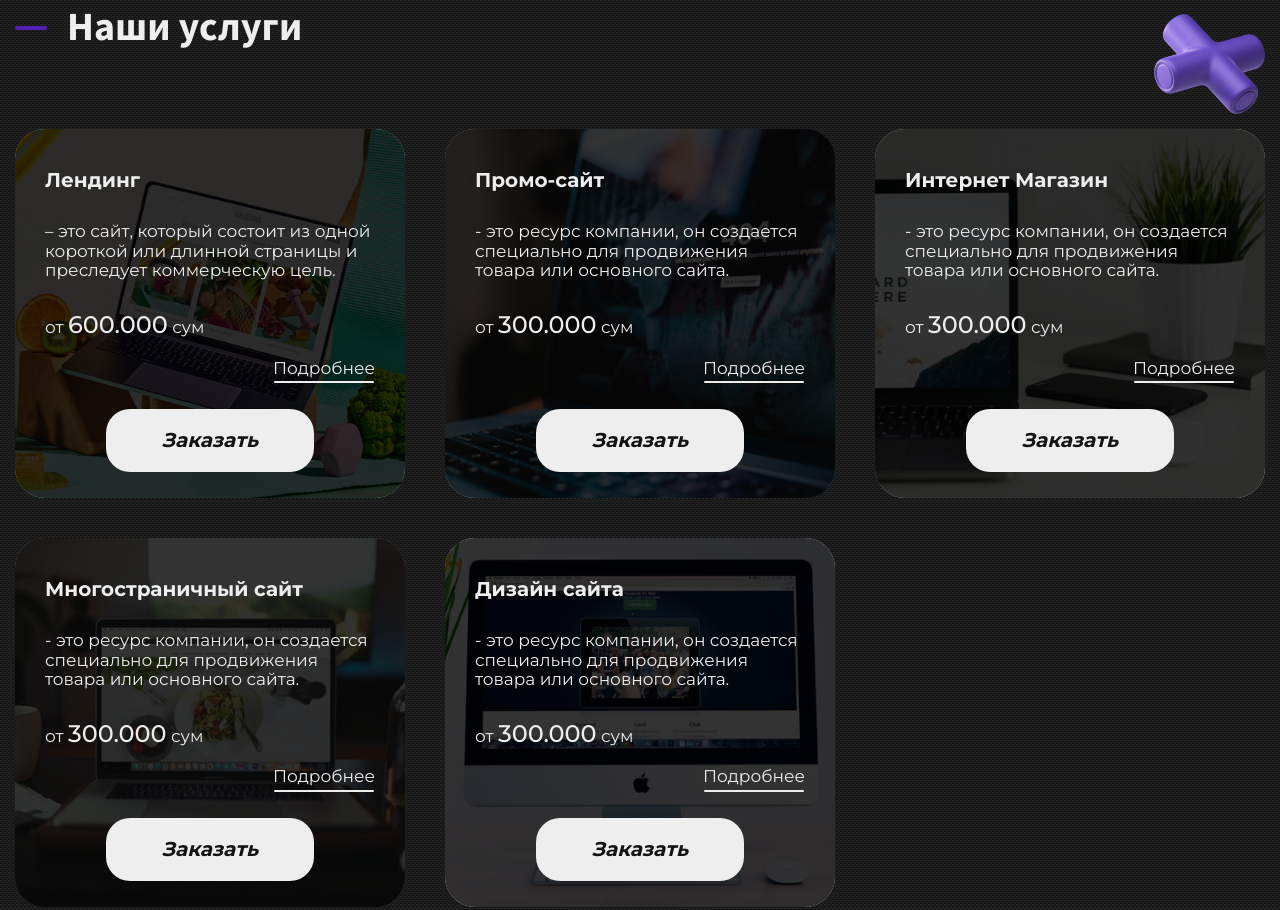
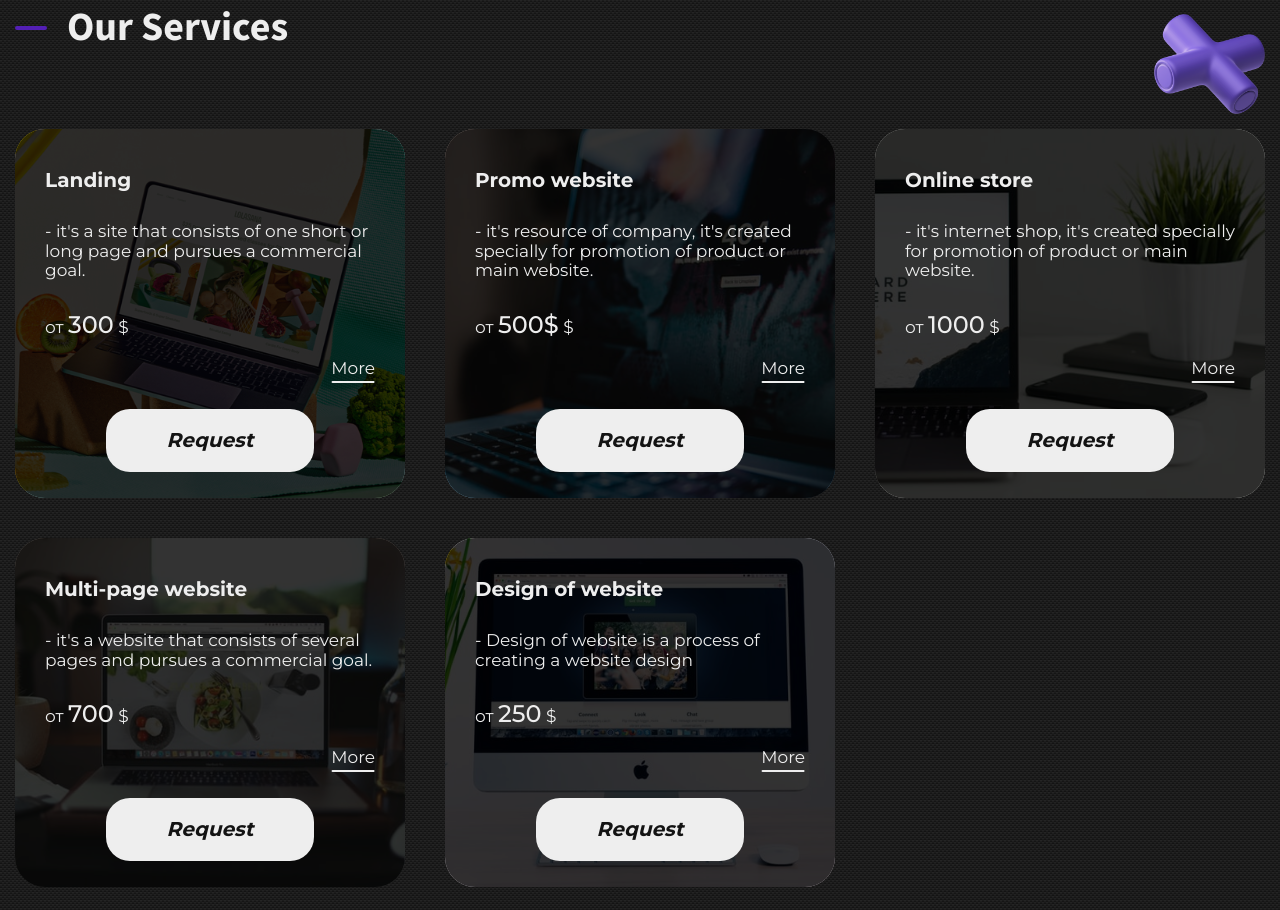
Before and after one commit to web-dev404/prof-sites, a plain HTML site: page index.html in a window 1280 px wide. Shown: the part 1740-2650 px from the top of the page. Drawn offline with nearby package versions, Linux system fonts and the light colour scheme; a script that the page names is missing; files whose address does not match are found by name.

Commit message:
fix text in services blockk

```diff
--- a/index.html
+++ b/index.html
@@ -1146,7 +1146,7 @@
     <section class="section services" id="services-block">
       <div class="container">
         <div class="d-f ai-cen jc-sp">
-          <h2 class="title">Наши услуги</h2>
+          <h2 class="title">Our Services</h2>
 
           <div class="scene4">
             <div class="scene4__el1" data-depth="1.5">
@@ -1167,19 +1167,19 @@
             />
 
             <div class="services__inner">
-              <h3 class="services__title">Лендинг</h3>
+              <h3 class="services__title">Landing</h3>
               <p class="services__text">
-                – это сайт, который состоит из одной короткой или длинной
-                страницы и преследует коммерческую цель.
+                - it's a site that consists of one short or long page and
+                pursues a commercial goal.
               </p>
               <p class="services__price">
-                от <span class="fz-22 fw-500">600.000</span> сум
+                от <span class="fz-22 fw-500">300</span> $
               </p>
-              <button class="services__more">Подробнее</button>
+              <button class="services__more">More</button>
               <!-- <button class="services__btn">Заказать</button> -->
 
               <div class="block">
-                <i class="hovicon effect-3 sub-a">Заказать</i>
+                <i class="hovicon effect-3 sub-a">Request</i>
               </div>
             </div>
           </div>
@@ -1191,17 +1191,17 @@
               alt="services2"
             />
             <div class="services__inner">
-              <h3 class="services__title">Промо-сайт</h3>
+              <h3 class="services__title">Promo website</h3>
               <p class="services__text">
-                - это ресурс компании, он создается специально для продвижения
-                товара или основного сайта.
+                - it's resource of company, it's created specially for promotion
+                of product or main website.
               </p>
               <p class="services__price">
-                от <span class="fz-22 fw-500">300.000</span> сум
+                от <span class="fz-22 fw-500">500$</span> $
               </p>
-              <button class="services__more">Подробнее</button>
+              <button class="services__more">More</button>
               <div class="block">
-                <i class="hovicon effect-3 sub-a">Заказать</i>
+                <i class="hovicon effect-3 sub-a">Request</i>
               </div>
             </div>
           </div>
@@ -1213,17 +1213,17 @@
               alt="services3"
             />
             <div class="services__inner">
-              <h3 class="services__title">Интернет Магазин</h3>
+              <h3 class="services__title">Online store</h3>
               <p class="services__text">
-                - это ресурс компании, он создается специально для продвижения
-                товара или основного сайта.
+                - it's internet shop, it's created specially for promotion of
+                product or main website.
               </p>
               <p class="services__price">
-                от <span class="fz-22 fw-500">300.000</span> сум
+                от <span class="fz-22 fw-500">1000</span> $
               </p>
-              <button class="services__more">Подробнее</button>
+              <button class="services__more">More</button>
               <div class="block">
-                <i class="hovicon effect-3 sub-a">Заказать</i>
+                <i class="hovicon effect-3 sub-a">Request</i>
               </div>
             </div>
           </div>
@@ -1235,17 +1235,17 @@
               alt="services3"
             />
             <div class="services__inner">
-              <h3 class="services__title">Многостраничный сайт</h3>
+              <h3 class="services__title">Multi-page website</h3>
               <p class="services__text">
-                - это ресурс компании, он создается специально для продвижения
-                товара или основного сайта.
+                - it's a website that consists of several pages and pursues a
+                commercial goal.
               </p>
               <p class="services__price">
-                от <span class="fz-22 fw-500">300.000</span> сум
+                от <span class="fz-22 fw-500">700</span> $
               </p>
-              <button class="services__more">Подробнее</button>
+              <button class="services__more">More</button>
               <div class="block">
-                <i class="hovicon effect-3 sub-a">Заказать</i>
+                <i class="hovicon effect-3 sub-a">Request</i>
               </div>
             </div>
           </div>
@@ -1257,17 +1257,16 @@
               alt="services3"
             />
             <div class="services__inner">
-              <h3 class="services__title">Дизайн сайта</h3>
+              <h3 class="services__title">Design of website</h3>
               <p class="services__text">
-                - это ресурс компании, он создается специально для продвижения
-                товара или основного сайта.
+                - Design of website is a process of creating a website design
               </p>
               <p class="services__price">
-                от <span class="fz-22 fw-500">300.000</span> сум
+                от <span class="fz-22 fw-500">250</span> $
               </p>
-              <button class="services__more">Подробнее</button>
+              <button class="services__more">More</button>
               <div class="block">
-                <i class="hovicon effect-3 sub-a">Заказать</i>
+                <i class="hovicon effect-3 sub-a">Request</i>
               </div>
             </div>
           </div>
```
